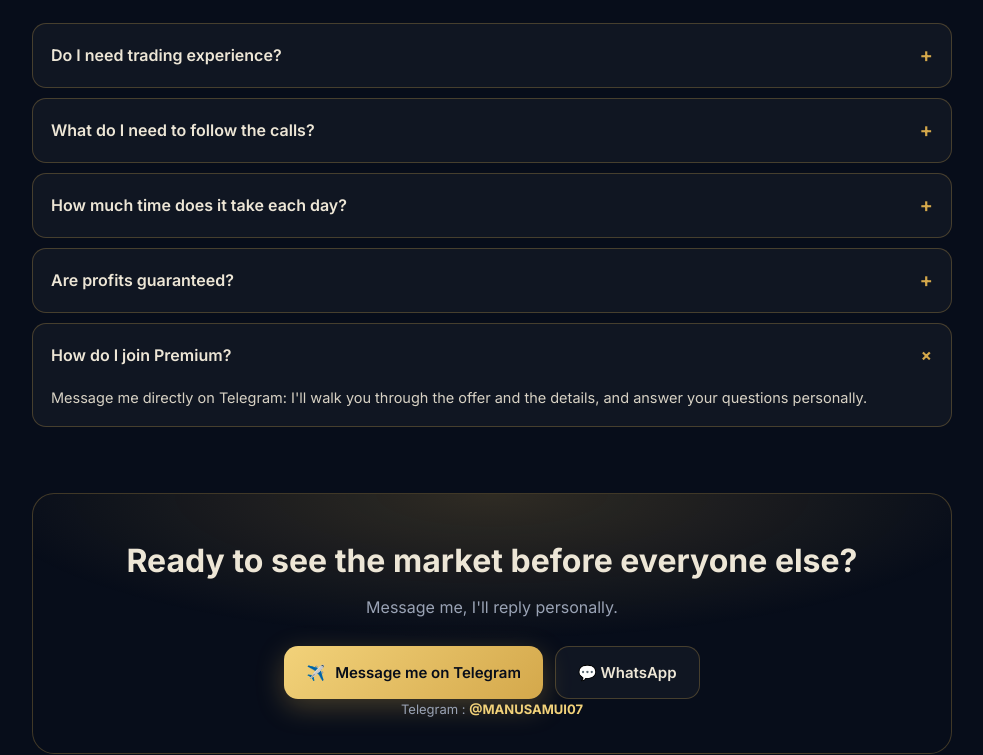
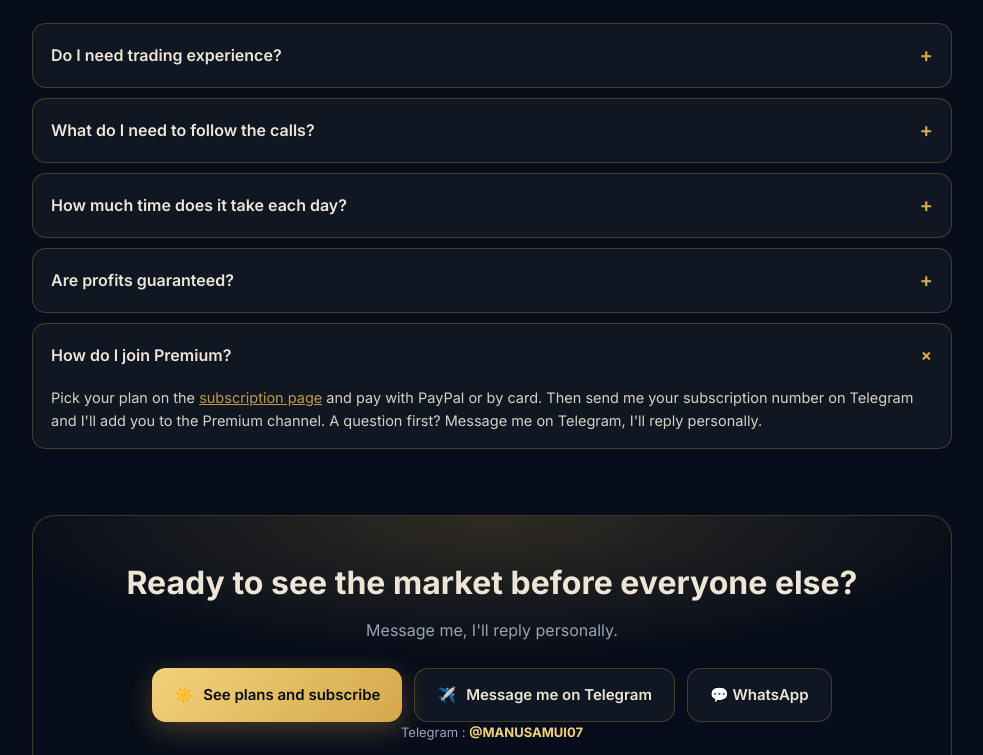
Before and after one commit to ManuSamui/ManuSamui.github.io, a plain HTML site: page premium.html in a window 1280 px wide. Both pictures are taken after a click on the heading "How do I join Premium?". Shown: the part 2561-3316 px from the top of the page, without its empty margins (148-1131 px from the left). Drawn offline with Linux system fonts and the light colour scheme.

Commit message:
Relier la page Premium à la page d'abonnement PayPal
Co-Authored-By: Claude Opus 5.5 <noreply@anthropic.com>
Claude-Session: https://claude.ai/code/session_017zZ2fC5r8HjnXLBmbccUDm

```diff
--- a/premium.html
+++ b/premium.html
@@ -137,7 +137,7 @@
       <span class="en">Every morning, the day's plan. During the session, precise calls. Afterwards, every result published, open book. Plus the tools to follow it all without blowing your account.</span><span class="th">ทุกเช้า แผนการเทรดของวัน ระหว่างวัน สัญญาณเทรดที่ชัดเจน หลังจากนั้น ผลทุกออเดอร์เปิดเผยแบบโปร่งใส พร้อมเครื่องมือที่ช่วยให้คุณเทรดตามได้โดยไม่ทำให้พอร์ตพัง</span>
     </p>
     <div class="cta">
-      <a class="btn main" data-link="contact" href="#" target="_blank" rel="noopener">☀️ <span class="fr">Je veux rejoindre Premium</span><span class="en">I want to join Premium</span><span class="th">ฉันอยากเข้าร่วม Premium</span></a>
+      <a class="btn main" href="abonnement.html">☀️ <span class="fr">Je veux rejoindre Premium</span><span class="en">I want to join Premium</span><span class="th">ฉันอยากเข้าร่วม Premium</span></a>
       <a class="btn ghost" href="#offre">↓ <span class="fr">Ce qui est inclus</span><span class="en">What's included</span><span class="th">สิ่งที่คุณจะได้รับ</span></a>
     </div>
     <div class="assets"><span>Gold · XAU/USD</span><span>Nasdaq</span><span>Dow Jones</span><span>Bitcoin</span><span><span class="fr">Pétrole</span><span class="en">Oil</span><span class="th">น้ำมัน</span></span></div>
@@ -256,8 +256,8 @@
       <div class="a"><span class="fr">Non, et personne d'honnête ne peut vous le promettre. Il y a des trades perdants, et ils sont publiés. Ce que First Light vous apporte : une méthode, de la rigueur et une gestion du risque claire.</span>
       <span class="en">No, and no honest person can promise that. There are losing trades, and they are published. What First Light gives you: a method, discipline and clear risk management.</span><span class="th">ไม่ และไม่มีใครที่ซื่อสัตย์จะสัญญาแบบนั้นได้ มีออเดอร์ที่ขาดทุน และเราก็เปิดเผยด้วย สิ่งที่ First Light มอบให้คือ วิธีการ วินัย และการบริหารความเสี่ยงที่ชัดเจน</span></div></details>
     <details><summary><span class="fr">Comment rejoindre Premium ?</span><span class="en">How do I join Premium?</span><span class="th">สมัคร Premium อย่างไร?</span></summary>
-      <div class="a"><span class="fr">Écrivez-moi directement sur Telegram : je vous présente l'offre, les modalités et je réponds à vos questions personnellement.</span>
-      <span class="en">Message me directly on Telegram: I'll walk you through the offer and the details, and answer your questions personally.</span><span class="th">ส่งข้อความหาผมโดยตรงทาง Telegram ผมจะอธิบายแพ็กเกจ รายละเอียด และตอบทุกคำถามด้วยตัวเอง</span></div></details>
+      <div class="a"><span class="fr">Choisissez votre formule sur la <a href="abonnement.html" style="color:var(--gold)">page d'abonnement</a> et payez avec PayPal ou par carte bancaire. Envoyez-moi ensuite votre numéro d'abonnement sur Telegram et je vous ajoute au canal Premium. Une question avant de vous lancer ? Écrivez-moi sur Telegram, je vous réponds personnellement.</span>
+      <span class="en">Pick your plan on the <a href="abonnement.html" style="color:var(--gold)">subscription page</a> and pay with PayPal or by card. Then send me your subscription number on Telegram and I'll add you to the Premium channel. A question first? Message me on Telegram, I'll reply personally.</span><span class="th">เลือกแพ็กเกจของคุณที่<a href="abonnement.html" style="color:var(--gold)">หน้าสมัครสมาชิก</a> แล้วชำระเงินผ่าน PayPal หรือบัตรเครดิต จากนั้นส่งหมายเลขสมาชิกให้ผมทาง Telegram แล้วผมจะเพิ่มคุณเข้าช่อง Premium มีคำถามก่อนไหม? ส่งข้อความหาผมทาง Telegram ผมตอบด้วยตัวเอง</span></div></details>
   </section>
 
   <!-- CTA FINAL -->
@@ -265,7 +265,8 @@
     <h2><span class="fr">Prêt à voir le marché avant tout le monde ?</span><span class="en">Ready to see the market before everyone else?</span><span class="th">พร้อมเห็นตลาดก่อนใครหรือยัง?</span></h2>
     <p><span class="fr">Écrivez-moi, je vous réponds personnellement.</span><span class="en">Message me, I'll reply personally.</span><span class="th">ส่งข้อความมาได้เลย ผมตอบด้วยตัวเอง</span></p>
     <div class="cta">
-      <a class="btn main" data-link="contact" href="#" target="_blank" rel="noopener">✈️ <span class="fr">M'écrire sur Telegram</span><span class="en">Message me on Telegram</span><span class="th">ส่งข้อความทาง Telegram</span></a>
+      <a class="btn main" href="abonnement.html">☀️ <span class="fr">Voir les formules et s'abonner</span><span class="en">See plans and subscribe</span><span class="th">ดูแพ็กเกจและสมัครสมาชิก</span></a>
+      <a class="btn ghost" data-link="contact" href="#" target="_blank" rel="noopener">✈️ <span class="fr">M'écrire sur Telegram</span><span class="en">Message me on Telegram</span><span class="th">ส่งข้อความทาง Telegram</span></a>
       <a class="btn ghost" data-link="whatsapp" href="#" target="_blank" rel="noopener">💬 WhatsApp</a>
     </div>
     <p class="handle">Telegram : <strong>@MANUSAMUI07</strong></p>
```
Also changed, not shown: abonnement.html (+1 -1 lines).
